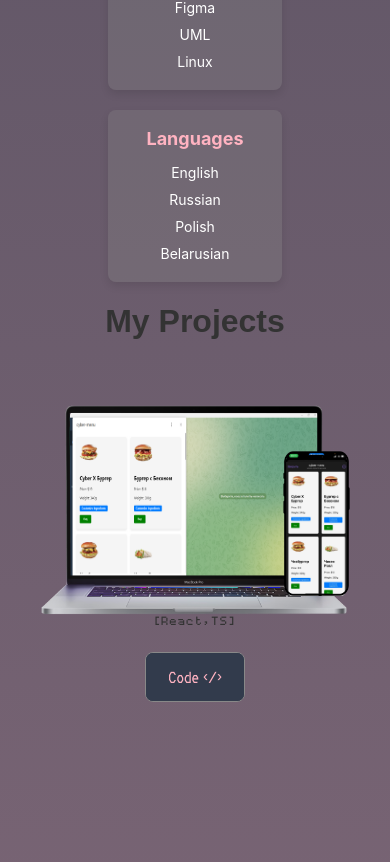
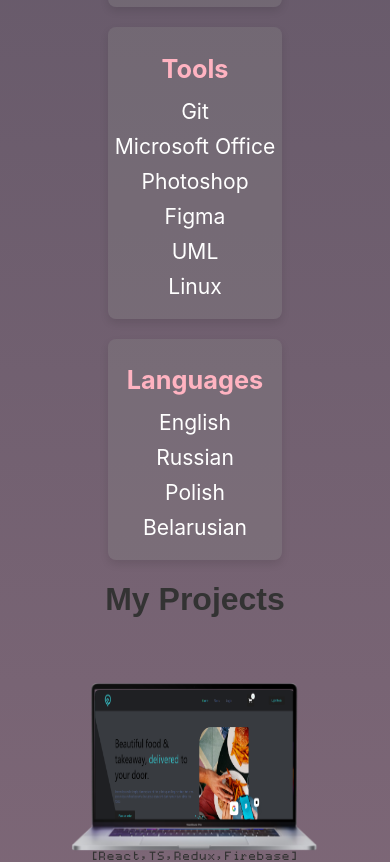
Before and after one commit to kulick23/resume, a React (Create React App) app: page / in a window 390 px wide. Shown: the part 2434-3296 px from the top of the page. Built offline with nearby package versions, Linux system fonts and the light colour scheme; a web font is replaced by a local one.

Commit message:
fix: fix size bugs

```diff
--- a/src/Componets/Experience/experience.css
+++ b/src/Componets/Experience/experience.css
@@ -9,7 +9,7 @@
     top: 55%;
     left: 11%;
     right: 11%;
-    height: 4px;
+    height: 1%;
     background: var(--stars);
     transform: translateY(-50%);
     z-index: 1;
@@ -53,7 +53,7 @@
 }
 
 .experience__company {
-    font-size: 1.2em;
+    font-size: 3vh;
     color: var(--background-colory);
     margin: 0 0 5px;
 }
@@ -61,13 +61,13 @@
 .experience__position {
     font-family: var(--font-second);
     margin: 5px 0;
-    font-size: 1.3em;
+    font-size: 3.5vh;
     color: var(--stars);
 }
 
 .experience__duration {
     color: var(--text-graphite-light);
-    font-size: 0.8em;
+    font-size: 1.5vh;
     font-family: var(--font-code);
     margin-bottom: 10px;
 }
@@ -75,7 +75,7 @@
 .experience__description {
     color: var(--stars);
     line-height: 1.5;
-    font-size: 0.7em;
+    font-size: 1.6vh;
     word-wrap: break-word;
 }
 
@@ -84,8 +84,8 @@
     position: absolute;
     left: 50%;
     transform: translateX(-50%);
-    width: 15px;
-    height: 15px;
+    width: 8%;
+    height: 8%;
     background: var(--background-colory);
     border: 2px solid var(--stars);
     border-radius: 50%;
--- a/src/Componets/Projects/project.css
+++ b/src/Componets/Projects/project.css
@@ -10,34 +10,30 @@
     grid-template-columns: repeat(3, 1fr);
     gap: 30px;
     justify-items: center;
-    padding: 0 10%;
-    padding-top: 15vh;
+    padding: 5vh 10% 0 10%;
     overflow: hidden;
     grid-auto-rows: 100vh;
 }
-
+.project__row {
+    display: flex;
+    justify-content: center;
+  }
 @media (max-width: 1024px) {
     .project__container {
         grid-template-columns: repeat(2, 1fr);
         grid-auto-rows: 100vh;
     }
 
-    .project__button1::after,
-    .project__button1::before,
-    .project__button2::after,
-    .project__button2::before {
-        display: flex;
-        align-items: center;
-        justify-content: center;
-        height: 5vh;
-        width: 20vw;
-    }
+    .project__laptop {
+        width: 80%;
+      }
 }
 
 @media (max-width: 768px) {
     .project__container {
         grid-template-columns: 1fr;
-        grid-auto-rows: 500px;
+        grid-auto-rows: 350px;
+
     }
 
     .project__container {
--- a/src/Componets/Projects/project.tsx
+++ b/src/Componets/Projects/project.tsx
@@ -9,7 +9,7 @@ const Project: React.FC = observer(() => {
   const { projects } = projectsStore;
   const { t } = useTranslation();
 
-  const displayedProjects = projects.slice(1);
+  const displayedProjects = projects.slice(0);
 
   return (
     <div className="project" data-aos="fade-up">
@@ -19,7 +19,9 @@ const Project: React.FC = observer(() => {
       <div className="project__container">
         {displayedProjects.map((project) => (
           <div key={project.title} className="project__row">
-            <Laptop project={project} />
+            <div className="project__laptop">
+    <Laptop project={project} />
+  </div>
           </div>
         ))}
       </div>
--- a/src/Componets/Sidebar/Sidebar.css
+++ b/src/Componets/Sidebar/Sidebar.css
@@ -11,10 +11,10 @@
 }
 
 .sidebar__nav {
-    color: var(--background-dark);
+    color: var(--stars);
     cursor: pointer;
     text-decoration: none;
-    font-size: 16px;
+    font-size: 3.5vh;
     transition: color 0.3s;
     text-align: left;
 }
@@ -24,6 +24,9 @@
 .sidebar__nav.active {
     font-weight: bold;
 }
+.sidebar__nav:hover {
+    color: var(--stars);
+  }
 @media (max-width: 768px) {
     .sidebar {
         display: none;
--- a/src/Componets/Skills/skills.css
+++ b/src/Componets/Skills/skills.css
@@ -5,11 +5,12 @@
     min-height: 100vh;
 }
 .skills__categories {
-    margin-top: 10%;
+    margin-top: 5%;
     display: flex;
     flex-wrap: wrap;
     justify-content: center;
     gap: 20px;
+
 
 }
 
@@ -22,7 +23,7 @@
 }
 
 .skills__category--title {
-    font-size: 18px;
+    font-size: 3vh;
     font-weight: bold;
     color: var(--background-colory);
     margin-bottom: 10px;
@@ -36,7 +37,7 @@
 }
 
 .skills__category--item {
-    font-size: 14px;
+    font-size: 2.5vh;
     padding: 5px 0;
     color: var(--stars);
     text-align: center;
--- a/src/Stores/projectsStore.ts
+++ b/src/Stores/projectsStore.ts
@@ -48,12 +48,14 @@ class ProjectsStore {
             stack: ["React", "JS", "MobX", "Firebase"],
             projectImg: barImg,
         },
+
         {
-            title: "Nike",
-            repoLink: "https://github.com/kulick23/slider_nike",
-            link: "https://kulick23.github.io/slider_nike/",
-            stack: ["JS", "HTML", "CSS", "Vite"],
-            projectImg: nikeImg,
+            title: "Pet",
+            repoLink: "https://github.com/kulick23/pet",
+            link: "https://kulick23.github.io/pet/",
+            stack: ["HTML", "CSS"],
+            projectImg: petImg,
+            mobileImg: petMobImg,
         },
         {
             title: "Beats",
@@ -64,20 +66,28 @@ class ProjectsStore {
             mobileImg: beatsMobImg,
         },
         {
+            title: "Energo",
+            repoLink: "https://github.com/kulick23/EnergyConstruction",
+            link: "https://kulick23.github.io/EnergyConstruction/",
+            stack: ["HTML", "CSS", "OWL carousel"],
+            projectImg: energoImg,
+            mobileImg: energoMobImg,
+        },
+        {
+            title: "Nike",
+            repoLink: "https://github.com/kulick23/slider_nike",
+            link: "https://kulick23.github.io/slider_nike/",
+            stack: ["JS", "HTML", "CSS", "Vite"],
+            projectImg: nikeImg,
+        },
+        {
             title: "Simo",
             repoLink: "https://github.com/kulick23/simo",
             link: "https://kulick23.github.io/simo/",
             stack: ["JS", "HTML", "CSS", "Vite"],
             projectImg: musicImg,
         },
-        {
-            title: "Pet",
-            repoLink: "https://github.com/kulick23/pet",
-            link: "https://kulick23.github.io/pet/",
-            stack: ["HTML", "CSS"],
-            projectImg: petImg,
-            mobileImg: petMobImg,
-        },
+
         {
             title: "ESDE",
             repoLink: "https://github.com/kulick23/esde",
@@ -85,14 +95,7 @@ class ProjectsStore {
             stack: ["React", "JS"],
             projectImg: esdeImg,
         },
-        {
-            title: "Energo",
-            repoLink: "https://github.com/kulick23/EnergyConstruction",
-            link: "https://kulick23.github.io/EnergyConstruction/",
-            stack: ["HTML", "CSS", "OWL carousel"],
-            projectImg: energoImg,
-            mobileImg: energoMobImg,
-        },
+
         {
             title: "Compo",
             repoLink: "https://github.com/kulick23/compo",
--- a/src/index.css
+++ b/src/index.css
@@ -37,6 +37,13 @@
   --font-web: 'TitleFont', Arial, sans-serif;
   --font-second: 'SecondFont', Arial, sans-serif;
   --font-main: 'MainFont', Arial, sans-serif;
+  --button-width-big: 100px;
+  --button-height-big: 50px;
+  --button-width-medium: 70px;
+  --button-height-medium: 35px;
+  --button-width-small: 100px;
+  --button-height-small: 50px;
+
 }
 
 body {
@@ -64,8 +71,8 @@ p{
 }
 
 button {
-  height: 50px;
-  width: 100px;
+  height: var(--button-height-big);
+  width: var(--button-width-big);
   font-family: var(--font-second);
   border: 1px solid var(--text-graphite-light);
   border-radius: 8px;
@@ -74,21 +81,22 @@ button {
   overflow: hidden;
   transition: all 0.5s ease-in-out;
   background-color: var(--background-dark);
+  font-size: 15px;
 }
 
 button:hover {
-  box-shadow: .5px .5px 50px var(--text-graphite-light);
+  box-shadow: .5px .5px var(--button-height-big) var(--text-graphite-light);
 }
 
 button::after {
-  height: 50px;
-  width: 100px;
+  height: var(--button-height-big);
+  width: var(--button-width-big);
   background-color: var(--background-colory);
   color: var(--background-dark);
   position: absolute;
   top: 0%;
   left: 0%;
-  transform: translateY(50px);
+  transform: translateY(var(--button-height-big));
   font-weight: 500;
   display: flex;
   align-items: center;
@@ -97,8 +105,8 @@ button::after {
 }
 
 button::before {
-   height: 50px;
-  width: 100px;
+   height: var(--button-height-big);
+  width: var(--button-width-big);
   background-color: var(--background-dark);
   color: var(--background-colory);
   position: absolute;
@@ -117,7 +125,7 @@ button:hover::after {
 }
 
 button:hover::before {
-  transform: translateY(-50px) scale(0) rotate(120deg);
+  transform: translateY(calc(-1 * var(--button-height-big))) scale(0) rotate(120deg);
 }
 a {
   color: var(--stars);
@@ -129,3 +137,54 @@ a {
 a:hover {
   color: var(--background-colory);
 }
+@media (max-width: 1024px) {
+  button {
+    height: var(--button-height-medium);
+    width: var(--button-width-medium);
+    font-size: 10px;
+  }
+
+  button:hover {
+    box-shadow: .5px .5px var(--button-height-medium) var(--text-graphite-light);
+  }
+
+  button::after {
+    height: var(--button-height-medium);
+    width: var(--button-width-medium);
+    transform: translateY(var(--button-height-medium));
+  }
+
+  button::before {
+     height: var(--button-height-medium);
+    width: var(--button-width-medium);
+  }
+
+  button:hover::before {
+    transform: translateY(calc(-1 * var(--button-height-medium))) scale(0) rotate(120deg);
+}
+}
+@media (max-width: 768px) {
+  button {
+    height: var(--button-height-medium);
+    width: var(--button-width-medium);
+  }
+
+  button:hover {
+    box-shadow: .5px .5px var(--button-height-medium) var(--text-graphite-light);
+  }
+
+  button::after {
+    height: var(--button-height-medium);
+    width: var(--button-width-medium);
+    transform: translateY(var(--button-height-medium));
+  }
+
+  button::before {
+     height: var(--button-height-medium);
+    width: var(--button-width-medium);
+  }
+
+  button:hover::before {
+    transform: translateY(calc(-1 * var(--button-height-medium))) scale(0) rotate(120deg);
+}
+}
```
